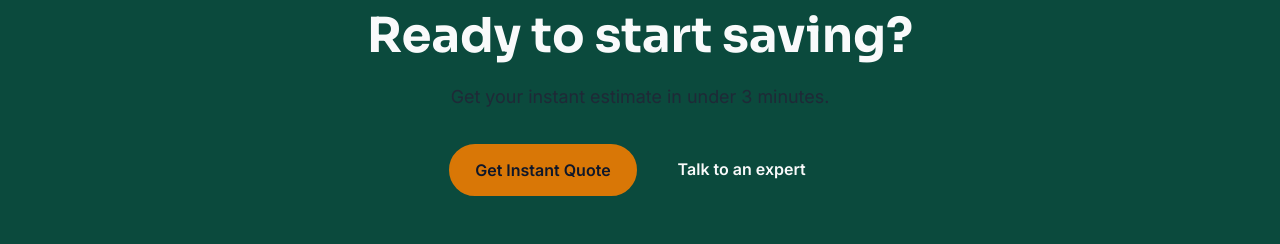
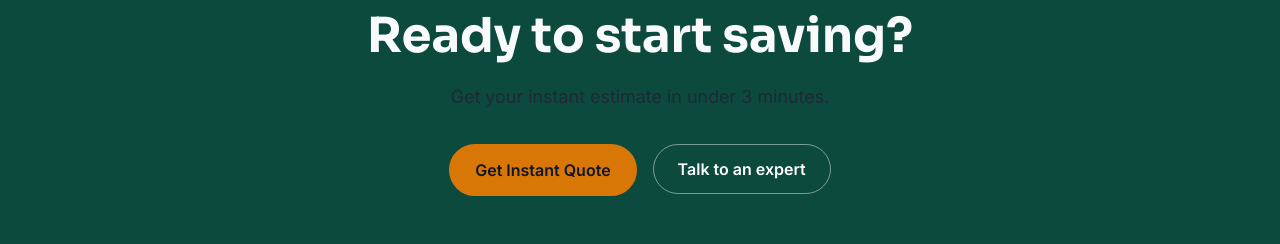
Before and after one commit to Growrix/Agent, a Next.js app in the folder web/: page / in a window 1280 px wide. Shown: the part 4026-4270 px from the top of the page. Built offline with nearby package versions, Linux system fonts and the light colour scheme; no server answers.

Commit message:
Improve CTA band secondary button visibility

```diff
--- a/web/src/components/ui/CtaBand.tsx
+++ b/web/src/components/ui/CtaBand.tsx
@@ -95,7 +95,7 @@ export default function CtaBand({
                   'btn text-base',
                   variant === 'neutral'
                     ? 'btn-outline'
-                    : 'btn-ghost border border-text-inverse/30 text-text-inverse hover:bg-text-inverse/10',
+                    : 'bg-white/14 border border-white/45 text-white hover:bg-white/24 focus-visible:ring-white',
                 )}
               >
                 {secondaryLabel}
```
